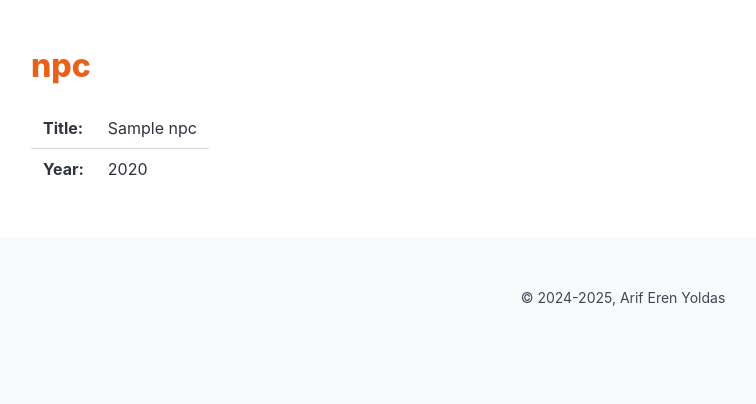
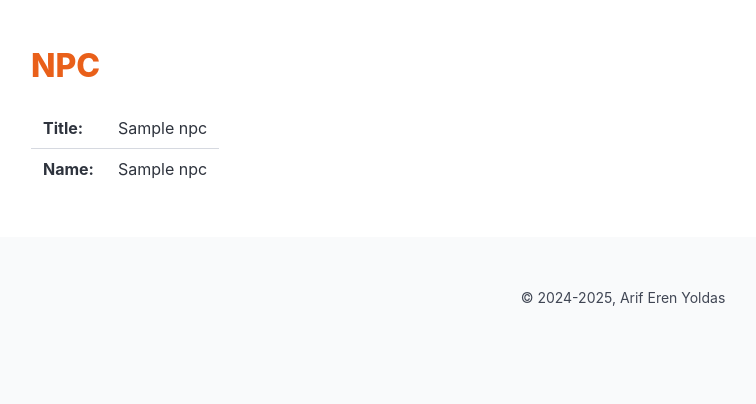
Before and after one commit to YOLD4S/CS50x_Final_Project, a Flask app: template Website_Files/templates/npc.html in a window 1280 px wide. Shown: the part 56-460 px from the top of the page, without its empty margins (17-773 px from the left). Run offline with Flask 3, Linux system fonts and the light colour scheme; the template is opened without the code that fills it: most values are stand-ins (such as "Sample title", 1, 10 or a date in 2020).

Commit message:
Fixed errors

```diff
--- a/Website_Files/templates/npc.html
+++ b/Website_Files/templates/npc.html
@@ -1,17 +1,17 @@
 {% extends "layout.html" %}
-{% block title %}npc{% endblock %}
+{% block title %}NPC{% endblock %}
 {% block content %}
-    <h1 class="title">npc</h1>
+    <h1 class="title">NPC</h1>
 
     <table class="table">
       <tr>
         <th>Title:</th>
-        <td>{{ npc.title }}</td>
+        <td>{{ npc.name }}</td>
       </tr>
-      {% if npc.year %}
+      {% if npc.name %}
       <tr>
-        <th>Year:</th>
-        <td>{{ npc.year }}</td>
+        <th>Name:</th>
+        <td>{{ npc.name }}</td>
       </tr>
       {% endif %}
     </table>
--- a/Website_Files/views.py
+++ b/Website_Files/views.py
@@ -30,8 +30,8 @@ def npcs_page():
 
 
 def npc_page(npc_key):
-    db_NPC = current_app.config["db_NPC"]
-    npc = db_NPC.get_npc(npc_key)
+    db_npcs = current_app.config["db_npcs"]
+    npc = db_npcs.get_npc(npc_key)
     if npc is None:
         abort(404)
     return render_template("npc.html", npc=npc)
```
